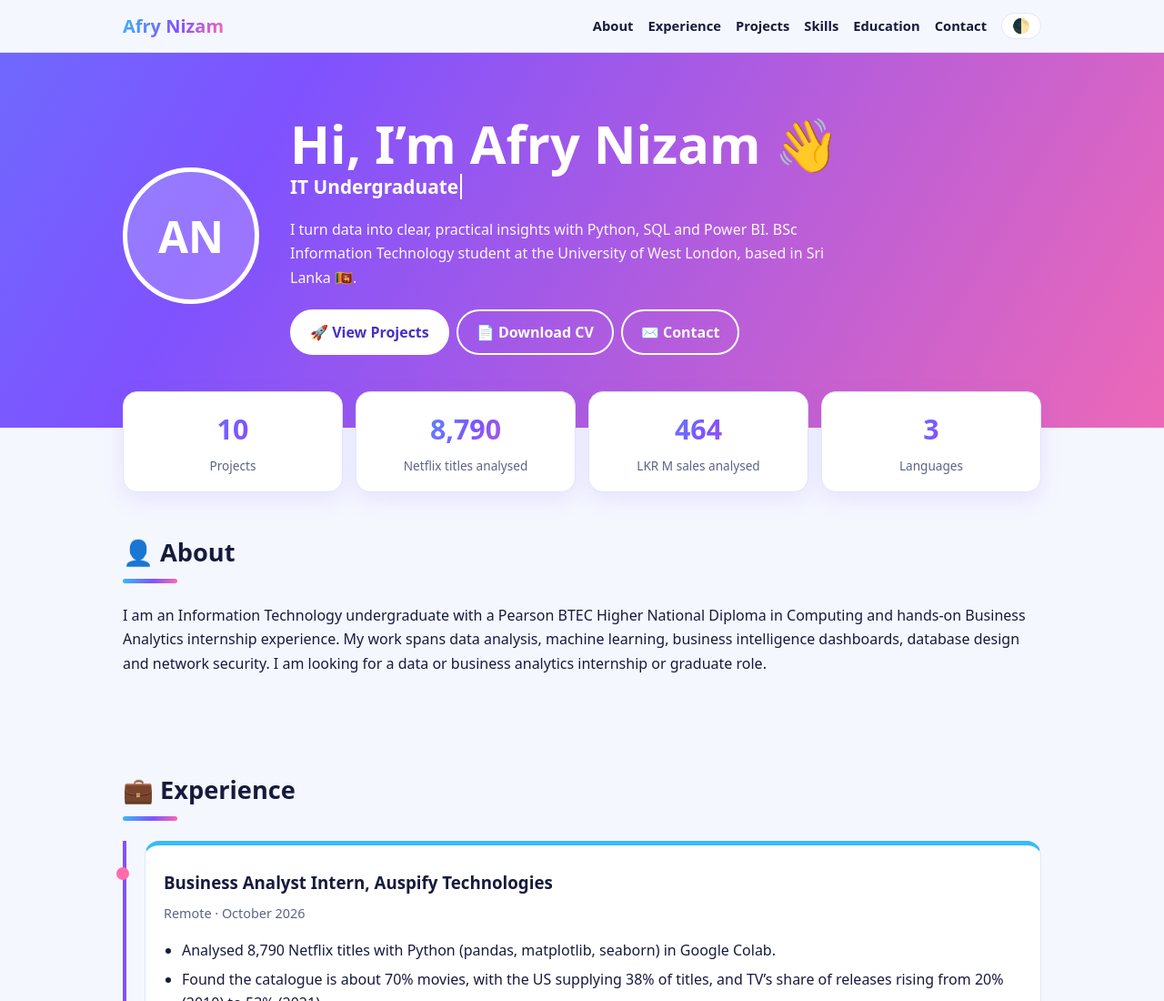
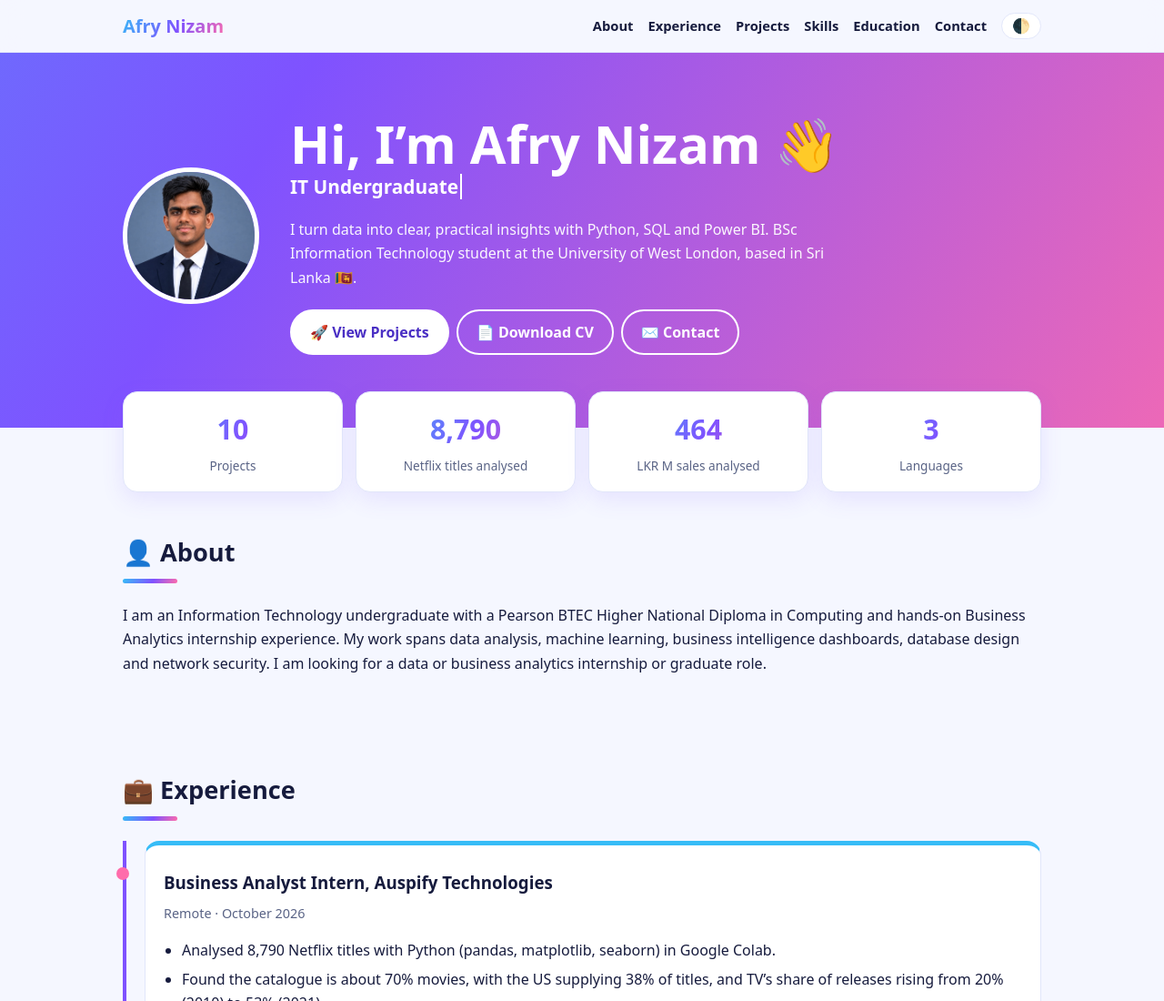
Before and after one commit to afrynizam07/afrynizam07.github.io, a plain HTML site: page index.html in a window 1280 px wide. Shown: the top 1100 px of the page at 91% size. Drawn offline with Linux system fonts and the light colour scheme.

Commit message:
Update index.html

```diff
--- a/index.html
+++ b/index.html
@@ -58,7 +58,7 @@ footer{text-align:center;color:var(--muted);padding:28px 0;border-top:1px solid
 <body>
 <header><div class="w"><nav><b>Afry Nizam</b><div><a href="#about">About</a><a href="#experience">Experience</a><a href="#projects">Projects</a><a href="#skills">Skills</a><a href="#education">Education</a><a href="#contact">Contact</a><button id="t" aria-label="Toggle dark mode">🌓</button></div></nav></div></header>
 <div class="hero"><div class="w">
-<div class="av">AN<img src="images/afry.jpg" alt="Afry Nizam" onerror="this.remove()"></div>
+<div class="av">AN<img src="images/afry.jpeg" alt="Afry Nizam" onerror="this.remove()"></div>
 <div><h1>Hi, I&rsquo;m Afry Nizam 👋</h1><div class="role"><span id="r"></span><i></i></div>
 <p>I turn data into clear, practical insights with Python, SQL and Power BI. BSc Information Technology student at the University of West London, based in Sri Lanka 🇱🇰.</p>
 <a class="btn" href="#projects">🚀 View Projects</a><a class="btn o" href="cv/Afry_Nizam_CV.pdf">📄 Download CV</a><a class="btn o" href="#contact">✉️ Contact</a></div></div></div>
```
